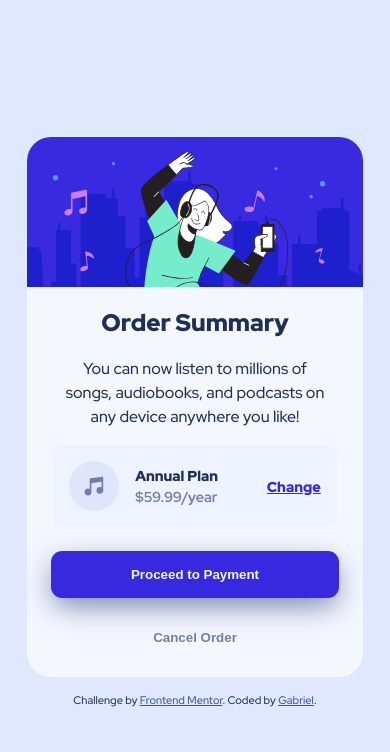
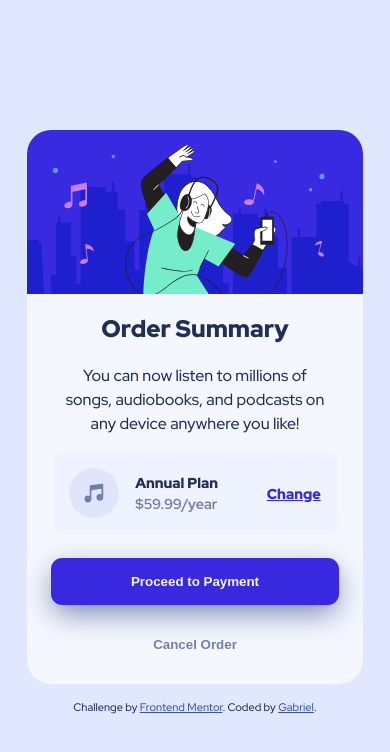
Before and after one commit to gam98/Order-summary-component, a plain HTML site: page index.html in a window 390 px wide. Drawn offline with Linux system fonts and the light colour scheme.

Commit message:
image is easily responsive now

```diff
--- a/css/styles.css
+++ b/css/styles.css
@@ -32,16 +32,10 @@ article {
     margin-left: auto;
     margin-right: auto;
     background: var(--very-pale-blue);
-    /* padding-bottom: 2rem; */
 }
-article::before {
-    content: "";
+.img-hero {
+    width: 100%;
     display: block;
-    background-image: url("./../images/illustration-hero.svg");
-    background-size: cover;
-    background-repeat: no-repeat;
-    background-size: cover;
-    height: 150px;
 }
 h2 {
     text-align: center;
@@ -115,10 +109,6 @@ button {
     article {
         width: 50%;
     }
-    article::before {
-        height: 175px;
-    }
-
 }
 @media screen and (min-width: 1024px) {
     body {
@@ -131,9 +121,6 @@ button {
     article {
         width: 30%;
     }
-    article::before {
-        height: 210px;
-    }
     button {
         cursor: pointer;
     }
--- a/index.html
+++ b/index.html
@@ -23,6 +23,7 @@
 <body>
   <main>
     <article>
+      <img class="img-hero" src="./images/illustration-hero.svg" alt="A girl dancing" title="A girl dancing">
       <h2>Order Summary</h2>
       <p>You can now listen to millions of songs, audiobooks, and podcasts on any
         device anywhere you like!</p>
```
